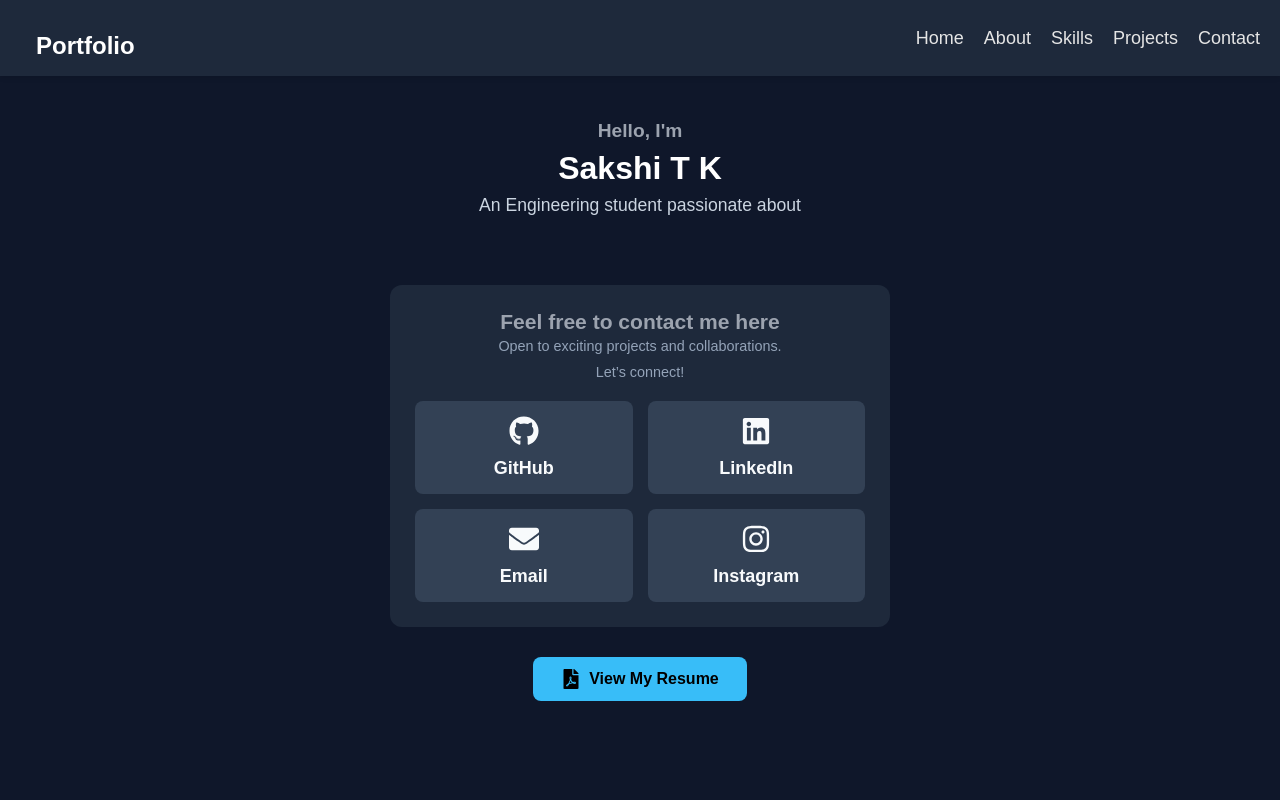
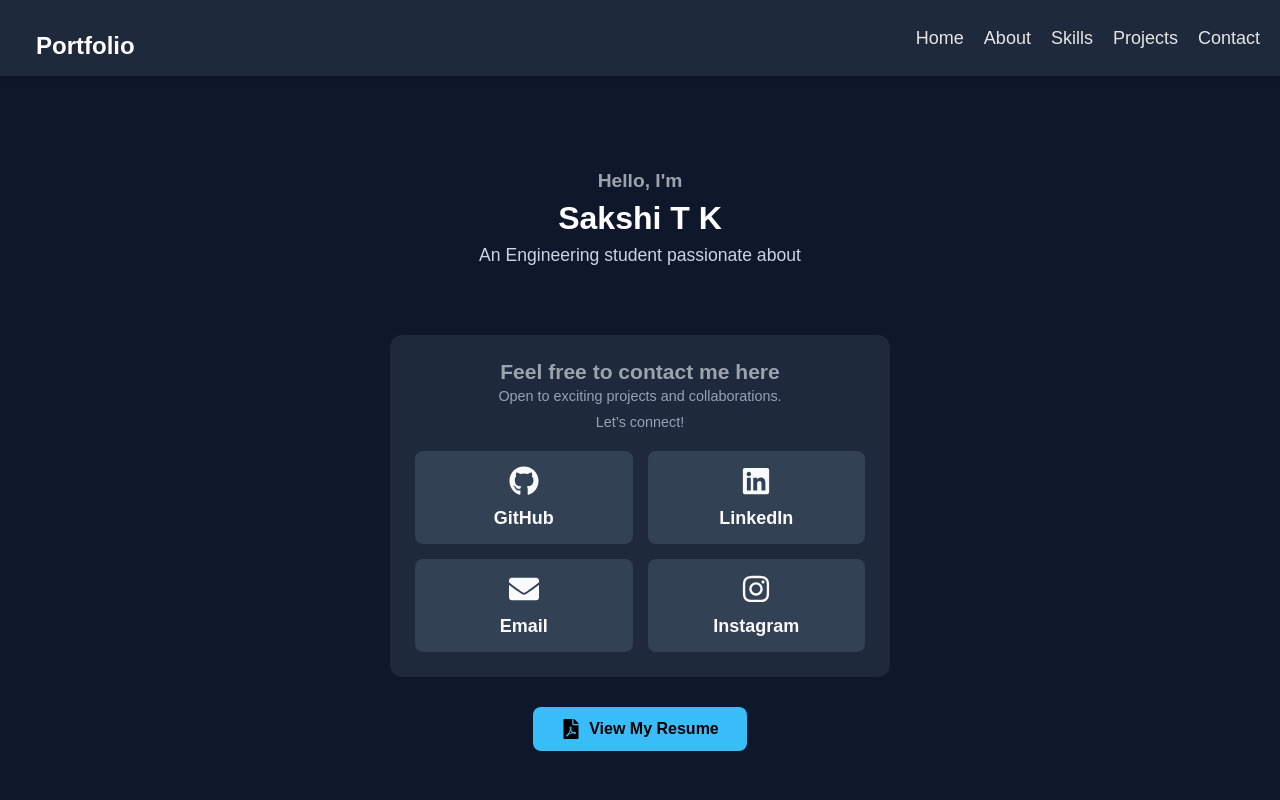
Before and after one commit to SAKSHITK/my_portfolio, a React (Create React App) app in the folder frontend/: page / in a window 1280 px wide. Shown: the top 800 px of the page. Built offline with nearby package versions, Linux system fonts and the light colour scheme.

Commit message:
Update Home.jsx

```diff
--- a/frontend/src/components/Home.jsx
+++ b/frontend/src/components/Home.jsx
@@ -49,7 +49,7 @@ const Home = () => {
         paddingBottom: "20px",
         marginTop:"90px",
         marginBottom:"-30px",
-        padding: "30px 20px",
+        padding: "80px 20px",
         textAlign: "center",
         backgroundColor: "#0f172a",
         color: "#f8fafc",
```
